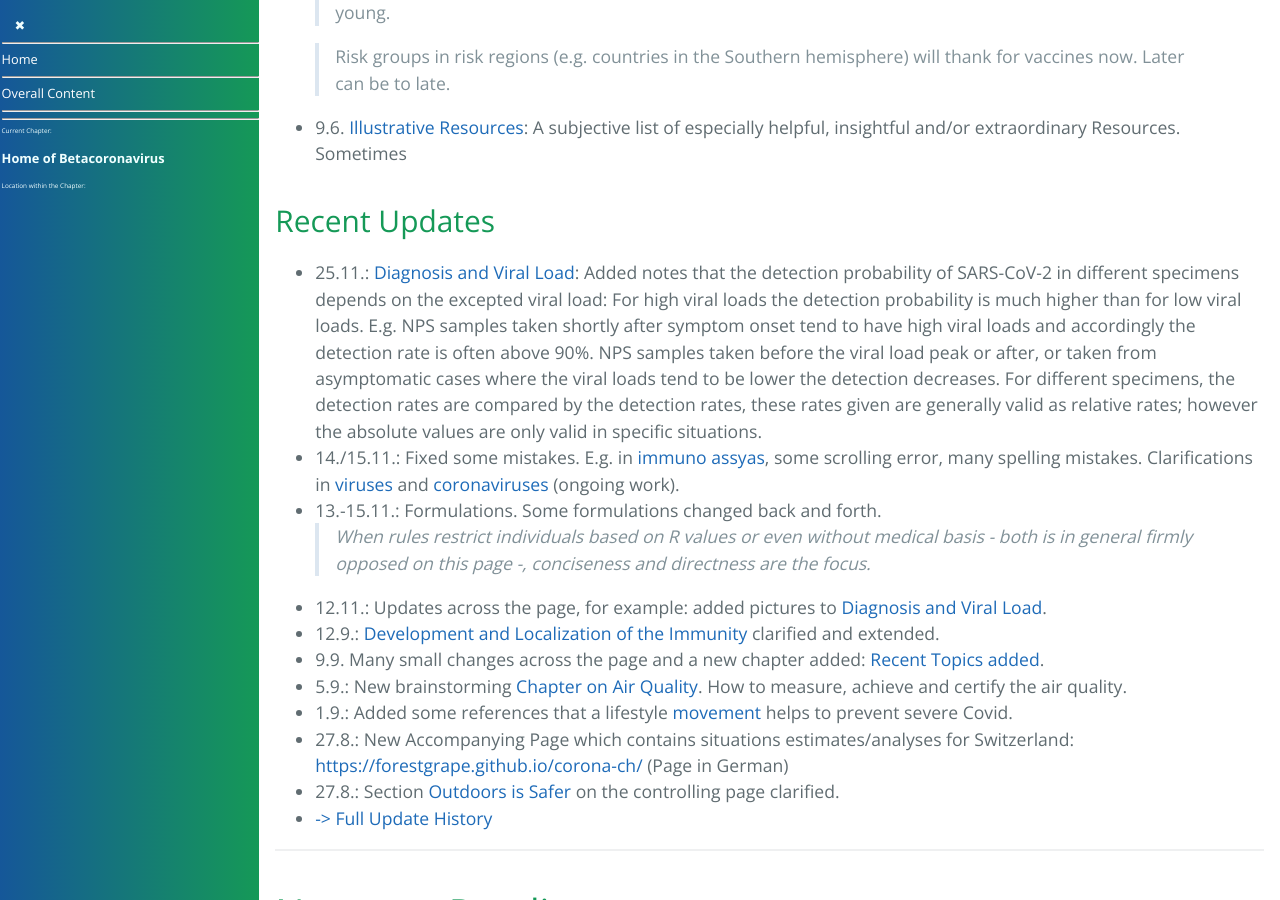
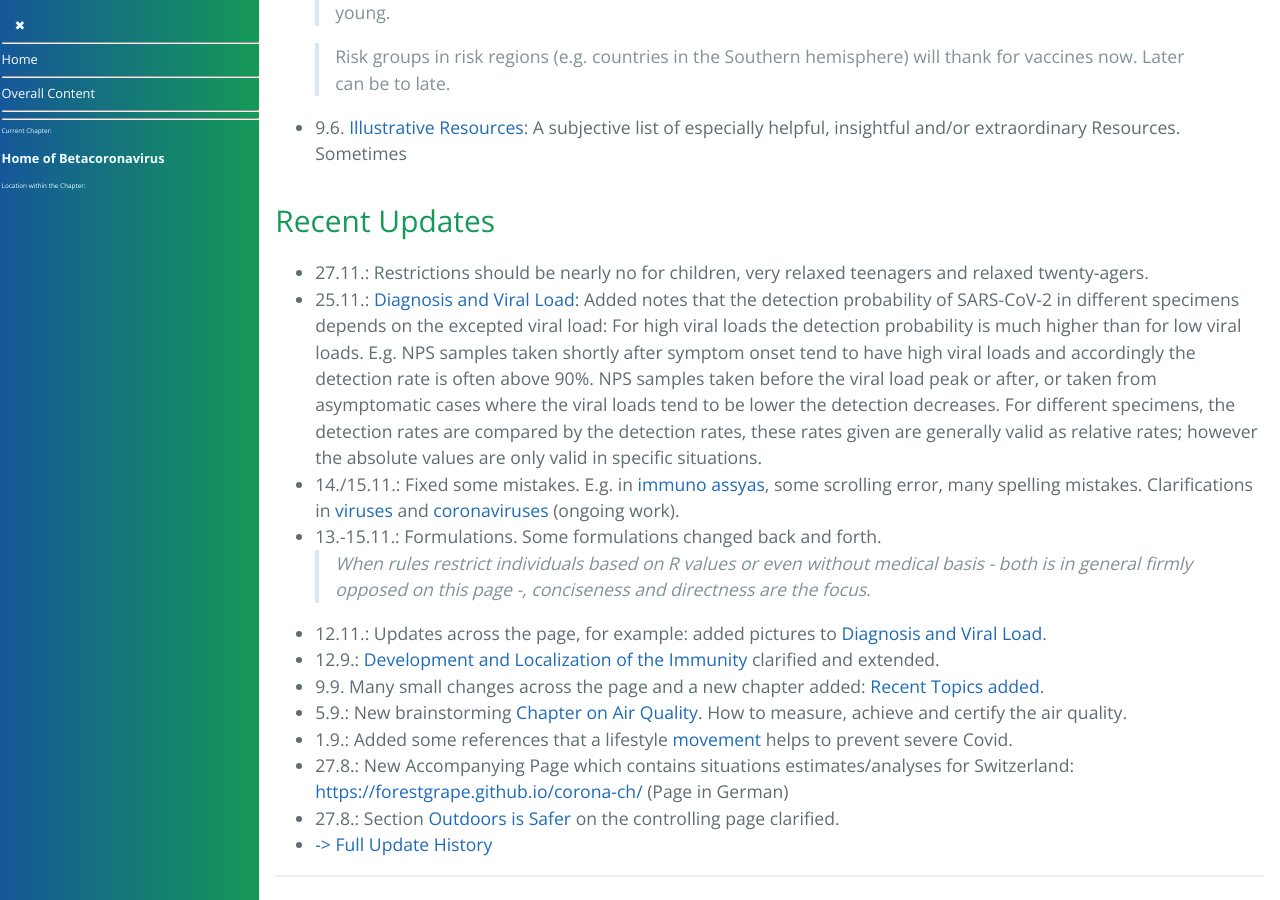
Before and after one commit to forestgrape/coronavirus, a Jekyll site: the page built from index.md, in a window 1280 px wide and 900 px high, scrolled down 2449 px. Built offline with Jekyll 4.4.1, drawn with Linux system fonts in a browser that asks for light colours; our own code applies the rules of GitHub Pages for plain Markdown files.

Commit message:
updates section

```diff
--- a/index.md
+++ b/index.md
@@ -69,6 +69,7 @@ This section overviews the entire content. The [content section](#content) lists
 - 9.6. [Illustrative Resources](1_introduction/illustrative_resources.md): A subjective list of especially helpful, insightful and/or extraordinary Resources. Sometimes
 
 ### Recent Updates
+- 27.11.: Restrictions should be nearly no for children, very relaxed teenagers and relaxed twenty-agers.
 - 25.11.: [Diagnosis and Viral Load](./3_medical/diagnosis_and_viral_load.md): Added notes that the detection probability of SARS-CoV-2 in different specimens depends on the excepted viral load: For high viral loads the detection probability is much higher than for low viral loads. E.g. NPS samples taken shortly after symptom onset tend to have high viral loads and accordingly the detection rate is often above 90%. NPS samples taken before the viral load peak or after, or taken from asymptomatic cases where the viral loads tend to be lower the detection decreases. For different specimens, the detection rates are compared by the detection rates, these rates given are generally valid as relative rates; however the absolute values are only valid in specific situations.
 - 14./15.11.: Fixed some mistakes. E.g. in [immuno assyas](./3_medical/immuno_assyas.md), some scrolling error, many spelling mistakes. Clarifications in [viruses](./2_biological/viruses.md) and [coronaviruses](2_biological/coronavirus.md) (ongoing work).
 - 13.-15.11.: Formulations. Some formulations changed back and forth.
```
